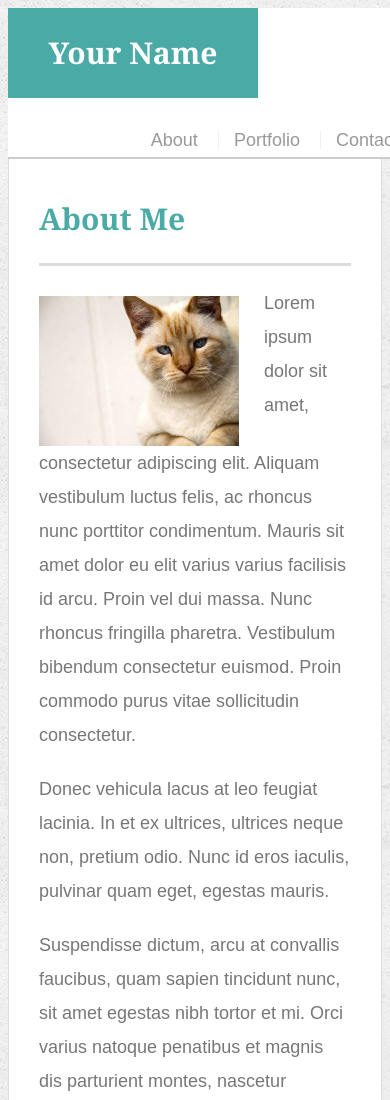
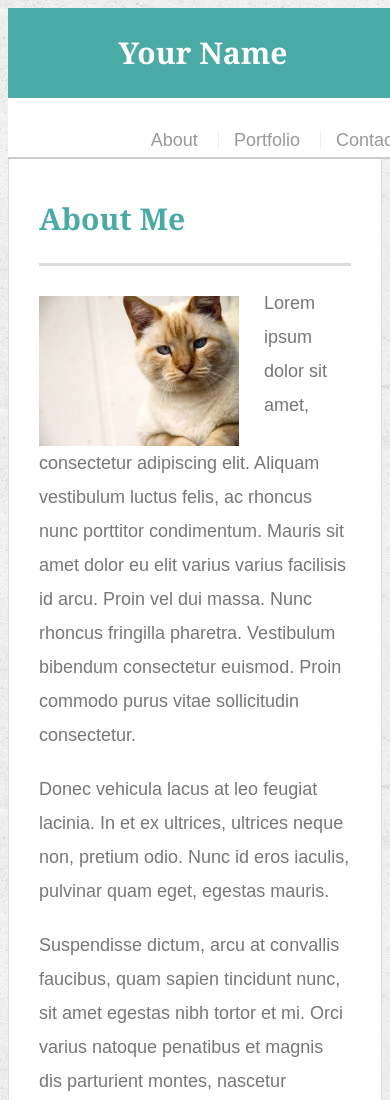
Before and after one commit to Soheila-Lotfi/Responsive-Portfolio, a plain HTML site: page index.html in a window 390 px wide. Shown: the top 1100 px of the page. Drawn offline with Linux system fonts and the light colour scheme.

Commit message:
I added media query with max-with:640px to the style  sheet. Then I wrote some css rules for the logo in order to take the whole width of the page.

```diff
--- a/assets/css/style.css
+++ b/assets/css/style.css
@@ -215,3 +215,17 @@ body {
     background: #4aaaa5;
     border: 0 none;
   }
+
+  /* Media queries*/
+
+  /* max-width=980px*/
+
+ @media screen and (max-width:640px){
+  #logo {
+    display:block;
+    clear:both;
+    width: 100%;
+  }
+
+
+  }
```
